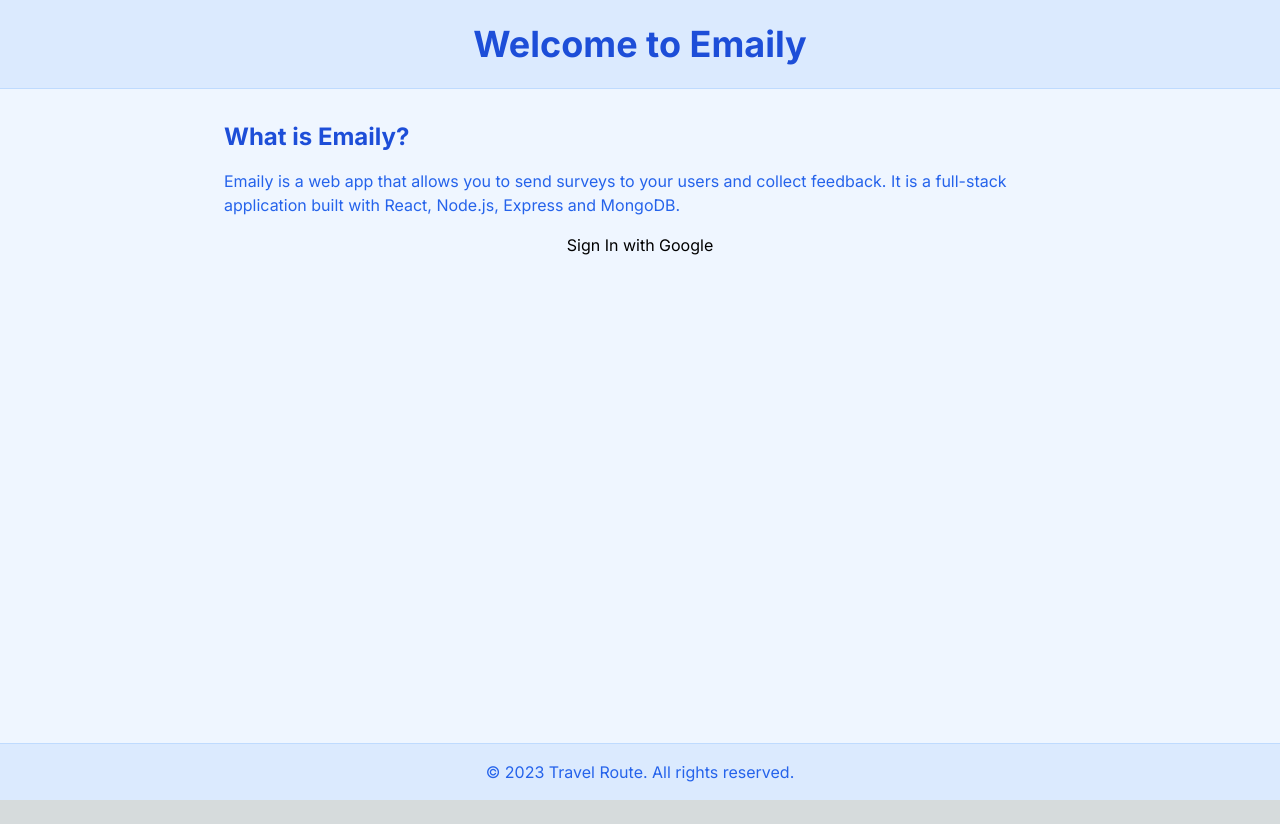
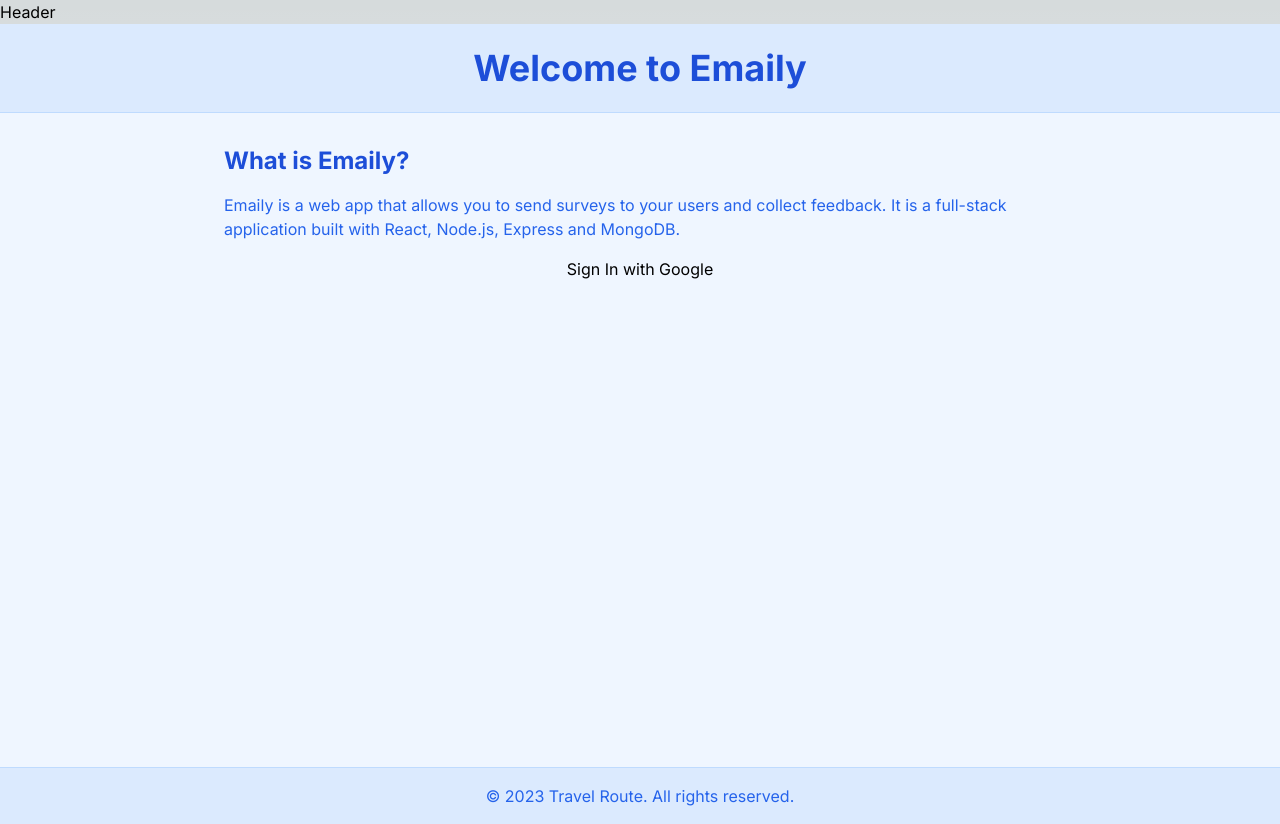
Before and after one commit to alison2686/emaily-server, a Next.js app in the folder client/: page / in a window 1280 px wide. Before the commit the page ends 800 px from the top, so only its background shows below. Built offline with nearby package versions, Linux system fonts and the light colour scheme.

Commit message:
add header to root layout

```diff
--- a/client/src/app/layout.tsx
+++ b/client/src/app/layout.tsx
@@ -1,3 +1,4 @@
+import Header from '../app/components/Header';
 import type { Metadata } from 'next';
 import { Inter } from 'next/font/google';
 import './globals.css';
@@ -16,7 +17,10 @@ export default function RootLayout({
 }) {
   return (
     <html lang='en'>
-      <body className={inter.className}>{children}</body>
+      <body className={inter.className}>
+        <Header />
+        {children}
+      </body>
     </html>
   );
 }
```
